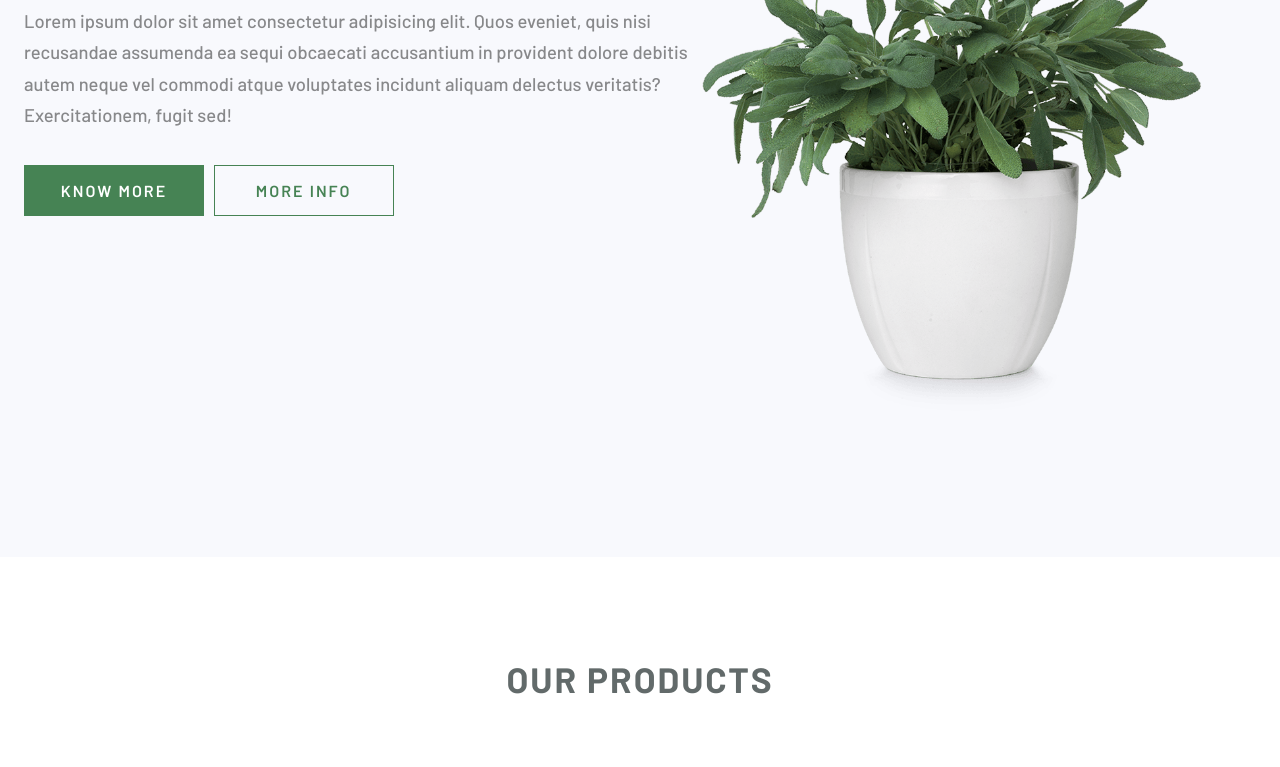
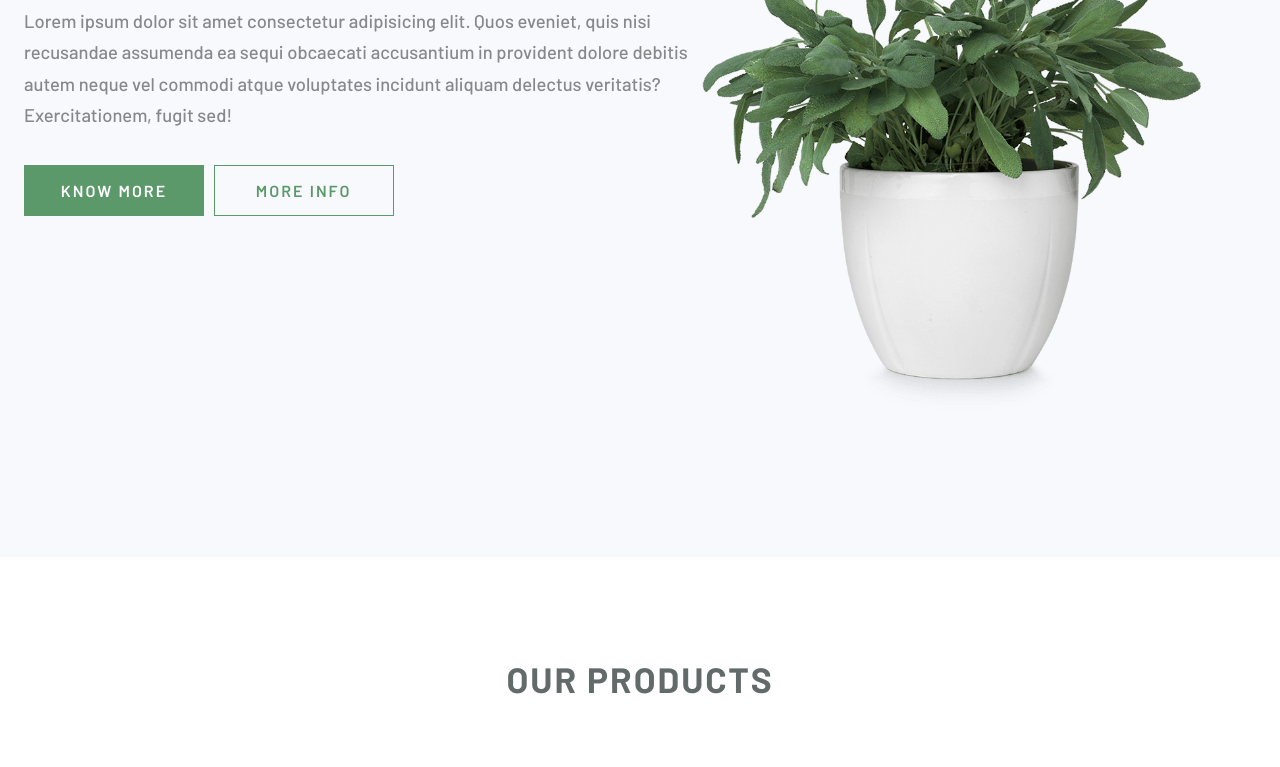
Before and after one commit to linnminhtet23/rebellion_final_project, a plain HTML site: page index.html in a window 1280 px wide. Shown: the part 243-1010 px from the top of the page. Drawn offline with nearby package versions, Linux system fonts and the light colour scheme.

Commit message:
second commit

```diff
--- a/css/style.css
+++ b/css/style.css
@@ -3,8 +3,8 @@
 
 :root{
     --ghost-white: #f8f9fd;
-    --green-bush: #468354;
-    --green-bg:#8fbfa5;
+    --green-bush: #5c996a;
+    --green-bg:#b3d6c3;
     --granite-gray: #626a6a;
     --baltic-sea: #33383c;
     --trans: all 0.5s ease-in-out;
```
